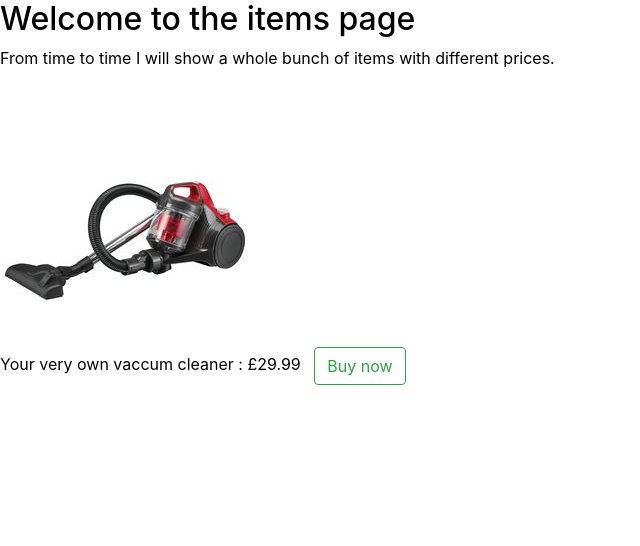
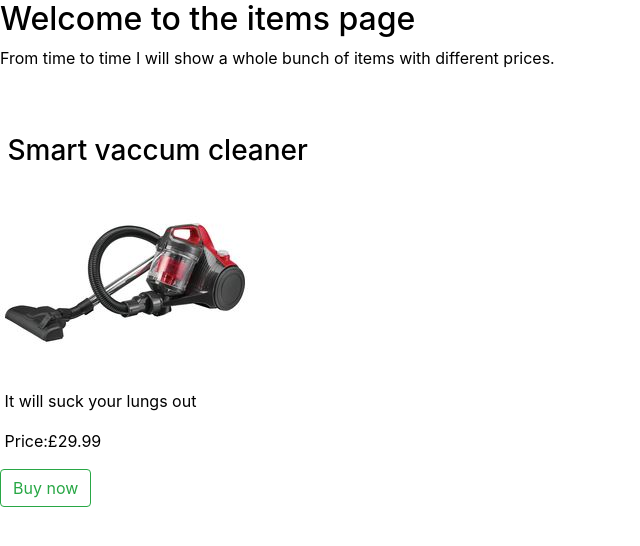
Before and after one commit to Tha1widsol/E-commerce-website, a Flask app: page /items in a window 1280 px wide. Shown: the part 110-656 px from the top of the page, without its empty margins (0-640 px from the left). Run offline with Flask 2, Linux system fonts and the light colour scheme; some libraries are stand-ins or nearby versions.

Commit message:
Added an item

```diff
--- a/catalog/templates/items.html
+++ b/catalog/templates/items.html
@@ -9,14 +9,26 @@
 <p>From time to time I will show a whole bunch of items with different prices.</p>
 <br>
 <br>
-<image src="{{ url_for('static', filename= 'images/vaccum1.jpg')}}">
-    <p>
 
-        Your very own vaccum cleaner : £29.99
-        &nbsp;
-        <button type="button" class="btn btn-outline-success">Buy now</button>
-    </p>
+<div>
+    {% for filename in item_images %}
+         {% if filename %}
+              <h3>&nbsp;{{name}}</h3>
+              <image src="{{ filename }}" />
+
+              <p>&nbsp;{{description}}</p>
+              <p>&nbsp;{{price}}</p>
+               <a href="items/button" button type="button" class="btn btn-outline-success">Buy now</a>
+
+         {% endif %}
+    {% endfor %}
 
 
 
-    {% endblock %}
+</div>
+
+
+
+
+
+{% endblock %}
--- a/main.py
+++ b/main.py
@@ -1,9 +1,9 @@
 from flask import Flask,render_template,redirect,url_for,request,session,flash
-
+import os
 from catalog.second import second
 
 app = Flask(__name__)
-app.register_blueprint(second,url_prefix="/admin") # We only go on second blueprint if we see "/admin"
+app.register_blueprint(second,url_prefix="/items") # We only go on second blueprint if we see "/admin"
 #It finds "/" then adds "admin" = "/admin"
 
 @app.route("/")
@@ -11,11 +11,21 @@ app.register_blueprint(second,url_prefix="/admin") # We only go on second bluepr
 def home():
      return render_template("home.html")
 
-@app.route("/items")
-def items():
-    return render_template("items.html")
+class Item():
+     def __init__(self,name,filename,description,price):
+          self.name=name
+          self.filename=filename
+          self.description=description
+          self.price=price
+
+          @app.route("/items")
+          def add():
+              item_images = []
+              item_images.append(os.path.join("static/images",self.filename))
+              return render_template("items.html",item_images=item_images,name=self.name,description=self.description,price="Price:"+self.price)
 
 
+vaccum1 = Item("Smart vaccum cleaner","vaccum1.jpg","It will suck your lungs out","£29.99")
 
 
 
```
Also changed, not shown: catalog/second.py (+4 -3 lines), catalog/static/images/flaskpic.png (renamed from static/images/flaskpic.png), catalog/static/images/vaccum1.jpg (renamed from static/images/vaccum1.jpg), catalog/static/style.css (renamed from static/style.css).
